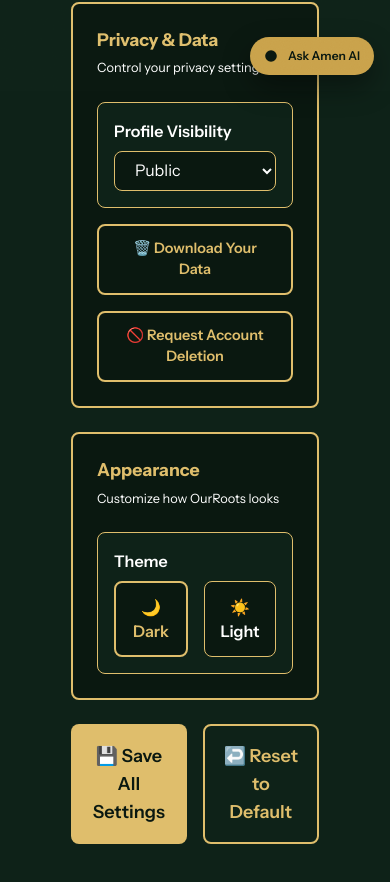
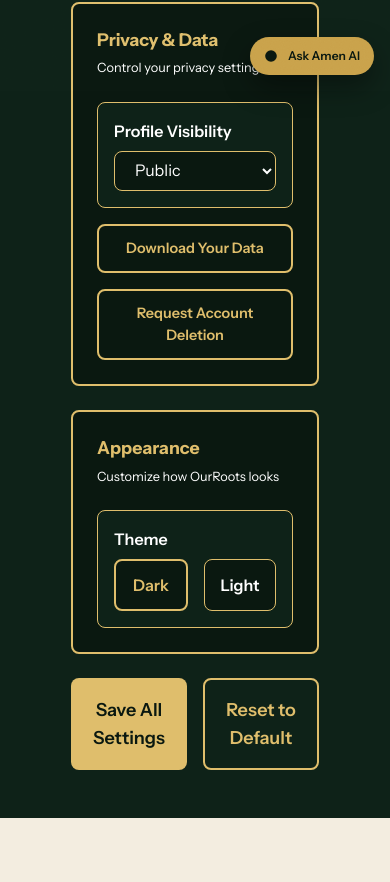
Before and after one commit to zaryabkh996-hue/root-frontend, a Next.js app: page /settings in a window 390 px wide. Shown: the part 753-1635 px from the top of the page. After the commit the page ends 1571 px from the top, so only its background shows below. Built offline with nearby package versions, Linux system fonts and the light colour scheme; no server answers; sample sign-in values are in the browser's storage.

Commit message:
responsive issue and some

```diff
--- a/app/(protected)/dashboard/page.tsx
+++ b/app/(protected)/dashboard/page.tsx
@@ -148,8 +148,6 @@ export default function DashboardPage() {
               </div>
             </div>
           </div>
-
-          {/* Stage flow dots */}
           <div style={{ flex: '1 1 300px', minWidth: 0 }}>
             <div style={{ display: 'flex', alignItems: 'flex-start', gap: '4px', paddingBottom: '8px', overflowX: 'auto', overflowY: 'hidden', scrollBehavior: 'smooth' }}>
               {stageStatuses.map((stage, idx) => (
--- a/app/(protected)/settings/page.tsx
+++ b/app/(protected)/settings/page.tsx
@@ -92,10 +92,10 @@ export default function SettingsPage() {
           </div>
 
           <Button variant="outline" fullWidth>
-            🗑️ Download Your Data
+            Download Your Data
           </Button>
           <Button variant="outline" fullWidth>
-            🚫 Request Account Deletion
+            Request Account Deletion
           </Button>
         </div>
       </Card>
@@ -107,10 +107,10 @@ export default function SettingsPage() {
             <p className="text-[#ffffff] font-semibold mb-2">Theme</p>
             <div className="flex gap-4">
               <button className="flex-1 p-3 bg-[#0a1810] border-2 border-[#dfbe6c] text-[#dfbe6c] rounded-lg font-semibold">
-                🌙 Dark
+                Dark
               </button>
               <button className="flex-1 p-3 bg-[#0a1810] border border-[#dfbe6c] border-opacity-30 text-[#ffffff] rounded-lg font-semibold hover:border-opacity-60 transition-all">
-                ☀️ Light
+                Light
               </button>
             </div>
           </div>
@@ -120,10 +120,10 @@ export default function SettingsPage() {
       {/* Save Changes */}
       <div className="flex gap-4">
         <Button variant="primary" size="lg">
-          💾 Save All Settings
+          Save All Settings
         </Button>
         <Button variant="outline" size="lg">
-          ↩️ Reset to Default
+          Reset to Default
         </Button>
       </div>
     </div>
```
